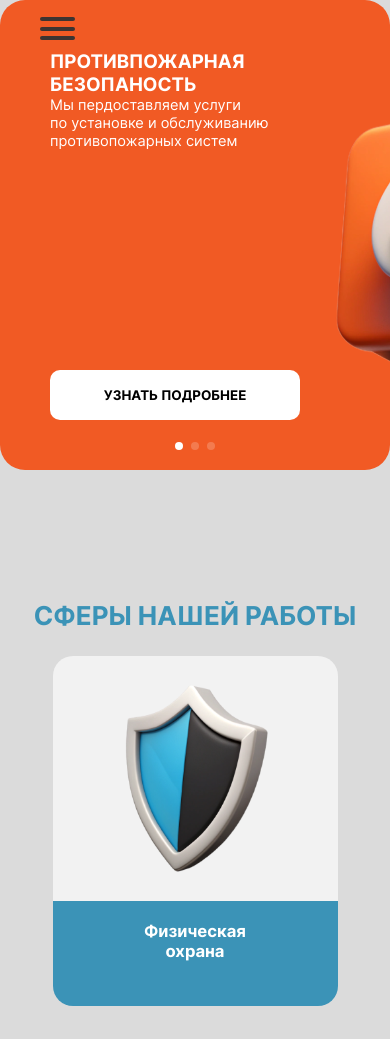
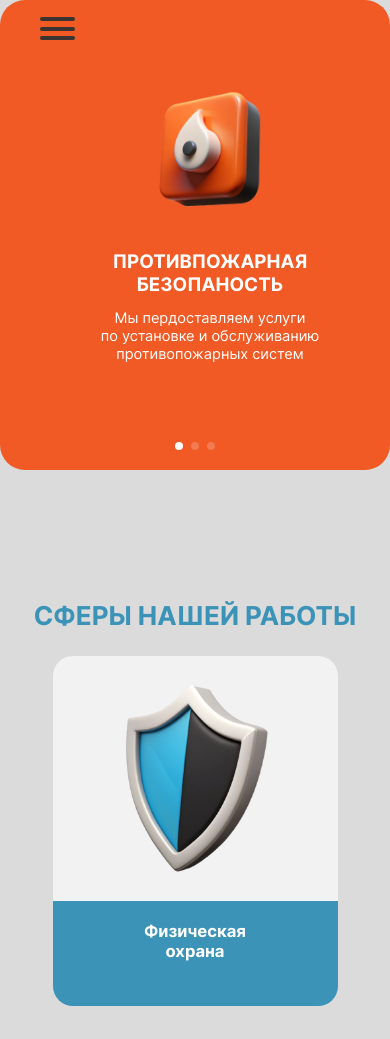
Before and after one commit to shmelevmattew/shmelevmattew.github.io, a plain HTML site: page index.html in a window 390 px wide. Shown: the top 1039 px of the page. Drawn offline with Linux system fonts and the light colour scheme; files whose address does not match are found by name.

Commit message:
mobile adaptation

```diff
--- a/index.html
+++ b/index.html
@@ -50,6 +50,7 @@
                             <div class="slider__fire-card">
                                 <div class="slider__card-left-block">
                                     <div class="slider__card-text-block">
+                                        <img src="./images/fire.png" class="mobile-slider-icon" alt="">
                                         <span class="slider__card-text-title">
                                             Противпожарная <br> безопаность
                                         </span>
--- a/styles/style.css
+++ b/styles/style.css
@@ -89,6 +89,10 @@ a{
 }
 .slider__card-right-block{
     margin-right: 50px;
+}
+.mobile-slider-icon{
+    height: 200px;
+    display: none;
 }
 .slider__button{
     height: 50px;
@@ -611,6 +615,32 @@ a{
     .logo-header{
         height: 24px;
     }
+    .mobile-slider-icon{
+        display: block;
+    }
+    .slider__card-right-block{
+        display: none;
+    }
+    .slider__fire-card{
+        justify-content: center;
+    }
+    .slider__card-left-block{
+        width: 100%;
+    }
+    .slider__card-text-title{
+        text-align: center;
+    }
+    .slider__card-text-subtitle{
+        text-align: center;
+    }
+    .slider__button{
+        display: none;
+    }
+    .slider__card-text-block{
+        display: flex;
+        flex-direction: column;
+        align-items: center;
+    }
     .card__bottom-slider{
         padding-top: 10px;
         overflow-y: hidden;
```
